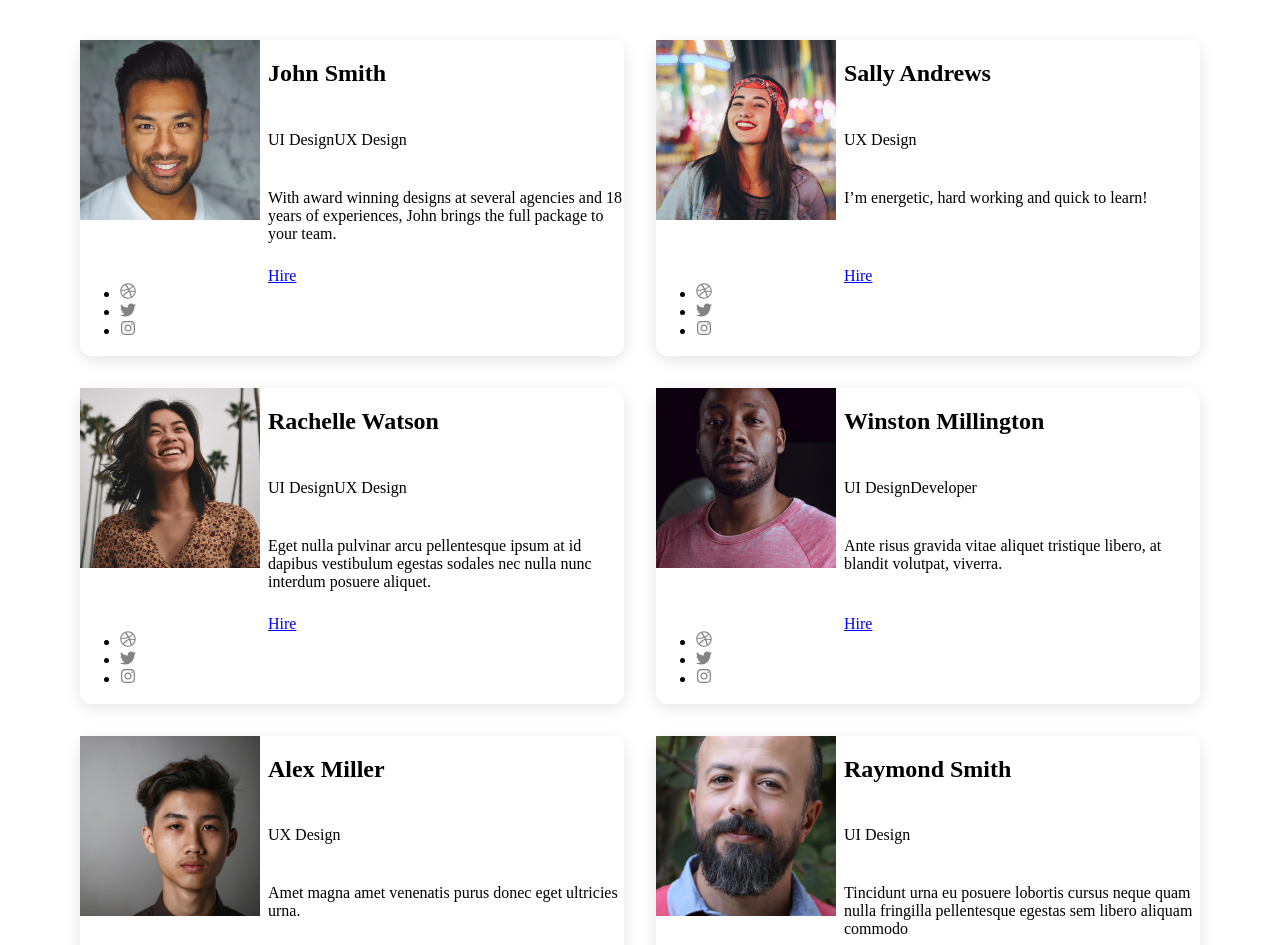
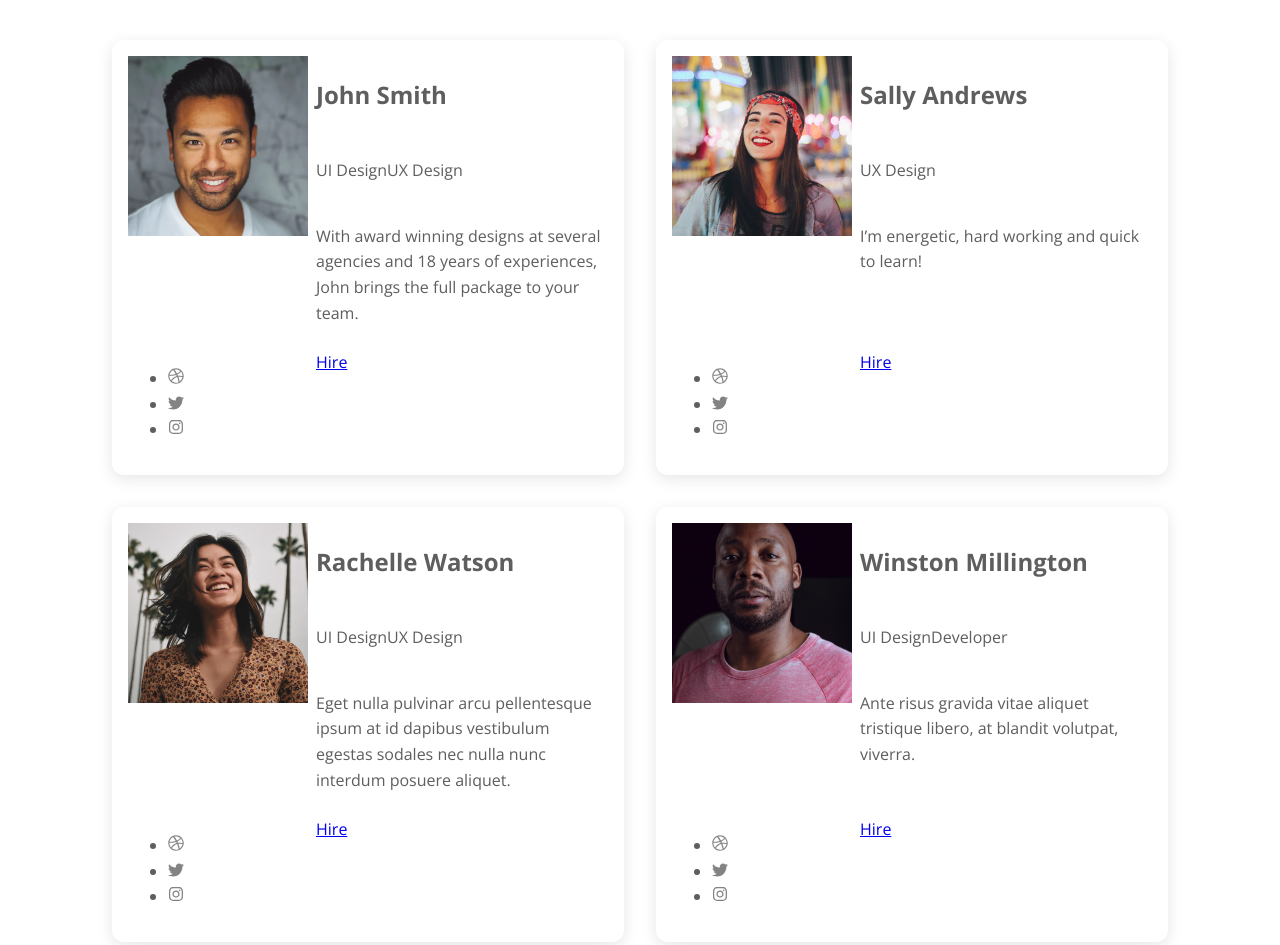
Before and after one commit to DJO52000/Agency, a plain HTML site: page index.html in a window 1280 px wide. Shown: the top 945 px of the page. Drawn offline with nearby package versions, Linux system fonts and the light colour scheme; a web font is replaced by a local one.

Commit message:
Beginning of project

```diff
--- a/css/styles.css
+++ b/css/styles.css
@@ -24,6 +24,29 @@
   --shadow: 0 0.25rem 1rem rgba(0, 0, 0, 0.1);
   --border-radius: 0.75rem;
 }
+
+
+*,
+*::before,
+*::after {
+  box-sizing: border-box;
+}
+
+
+html {
+  font-family: var(--ff-base);
+  line-height: 1.6;
+  font-size: var(--fs-400);
+  color: var(--clr-base-400);
+}
+
+.candidate {
+  padding: 1em;
+}
+
+
+
+
 
 /* /////////////////
   Layout related
```
